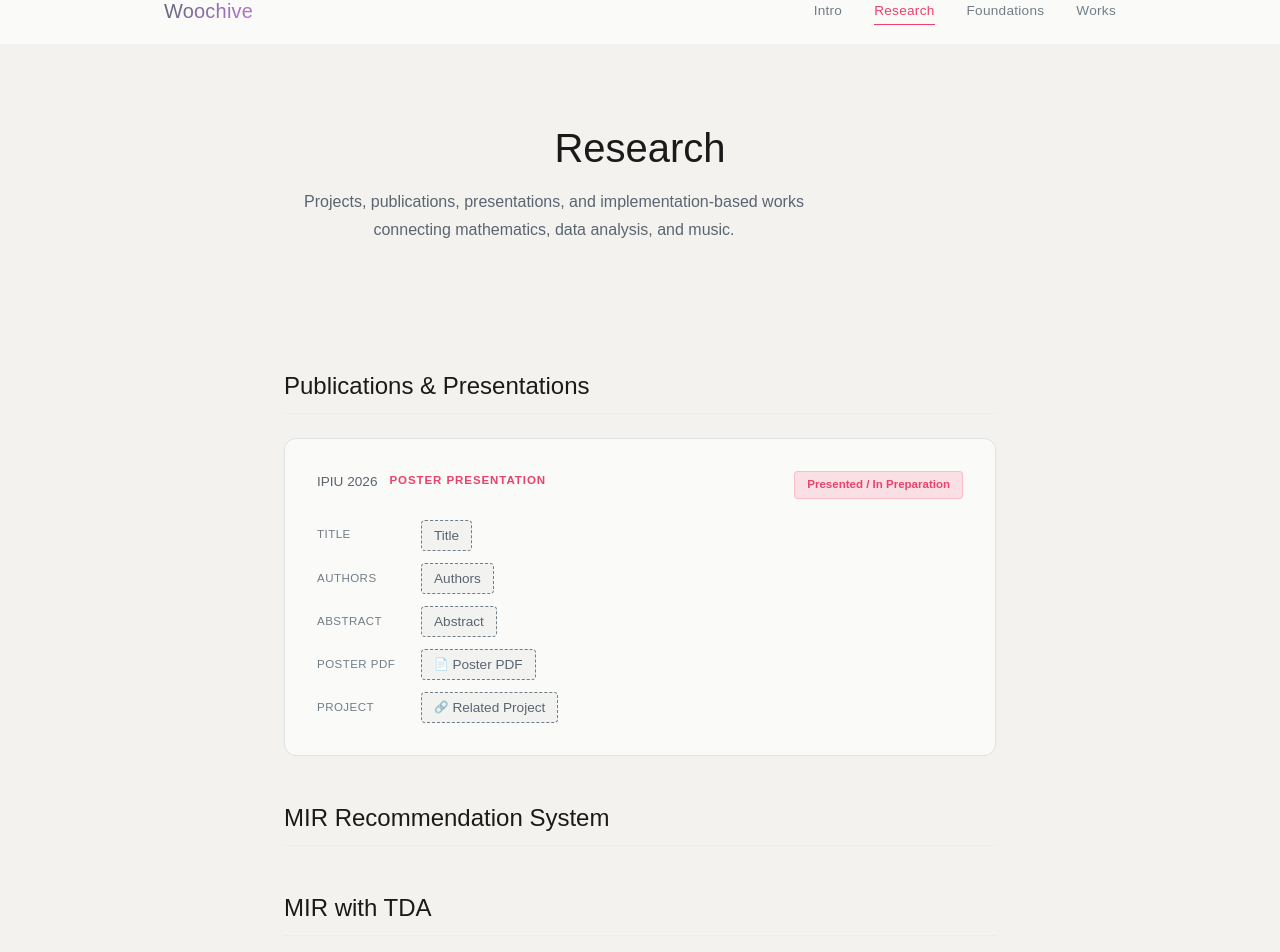
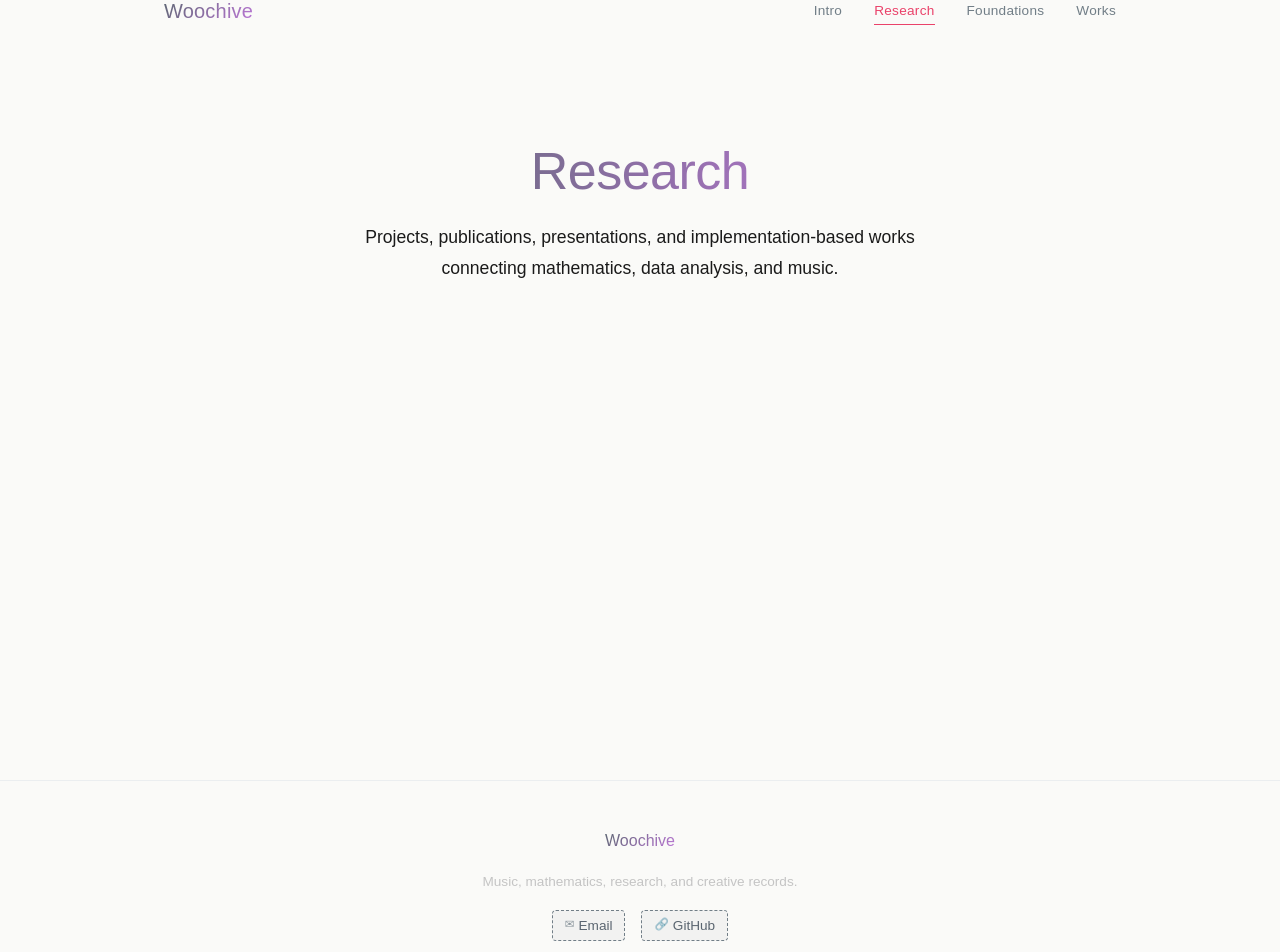
Before and after one commit to sonluos/woochive, a React (Vite) app: page /research in a window 1280 px wide. Shown: the part 20-972 px from the top of the page. Built offline with nearby package versions, Linux system fonts and the light colour scheme.

Commit message:
style: Research page matches Intro tone - white bg, gradient title, clean layout

```diff
--- a/src/pages/Research.css
+++ b/src/pages/Research.css
@@ -23,29 +23,37 @@
   line-height: var(--leading-relaxed);
 }
 
-/* Research layout — visually prominent per requirements 3.1 */
+/* Research layout */
 .research {
-  background: var(--paper-2);
+  background: var(--paper);
+  min-height: calc(100vh - var(--nav-h));
+  display: flex;
+  flex-direction: column;
 }
 
 .research__header {
-  padding-top: var(--sp-20);
-  padding-bottom: var(--sp-12);
+  padding-top: var(--sp-24);
+  padding-bottom: var(--sp-10);
   text-align: center;
 }
 
 .research__title {
   font-family: var(--font-serif);
-  font-size: clamp(2rem, 4vw, var(--text-3xl));
+  font-size: clamp(2.8rem, 6vw, var(--text-4xl));
   font-weight: var(--weight-normal);
-  color: var(--ink);
-  margin-bottom: var(--sp-4);
+  background: var(--gradient-title);
+  -webkit-background-clip: text;
+  -webkit-text-fill-color: transparent;
+  background-clip: text;
+  margin-bottom: var(--sp-5);
+  letter-spacing: -0.01em;
 }
 
 .research__desc {
-  font-size: var(--text-base);
-  color: var(--ink-soft);
-  max-width: 33.75rem;
+  font-size: var(--text-md);
+  color: var(--ink);
+  max-width: 36rem;
+  margin: 0 auto;
   line-height: var(--leading-relaxed);
 }
 
--- a/src/pages/Research.tsx
+++ b/src/pages/Research.tsx
@@ -1,5 +1,3 @@
-import { researchData } from '../data/research';
-import { ResearchCard } from '../components/ResearchCard';
 import './Research.css';
 
 export default function Research() {
@@ -14,23 +12,6 @@ export default function Research() {
       </section>
 
       <section className="research__body container">
-        <h2 className="research__subsection-heading">Publications &amp; Presentations</h2>
-        <div className="research__list" data-testid="publications-list">
-          {researchData.publications.map((entry) => (
-            <ResearchCard key={entry.id} item={entry} />
-          ))}
-        </div>
-
-        <h2 className="research__subsection-heading">MIR Recommendation System</h2>
-        <h2 className="research__subsection-heading">MIR with TDA</h2>
-        <h2 className="research__subsection-heading">Bone Suppression &amp; Anisotropic Diffusion</h2>
-        <h2 className="research__subsection-heading">Diffusion Education Program</h2>
-
-        <div className="research__list research__list--grid" data-testid="projects-list">
-          {researchData.projects.map((project) => (
-            <ResearchCard key={project.id} item={project} />
-          ))}
-        </div>
       </section>
     </main>
   );
```
